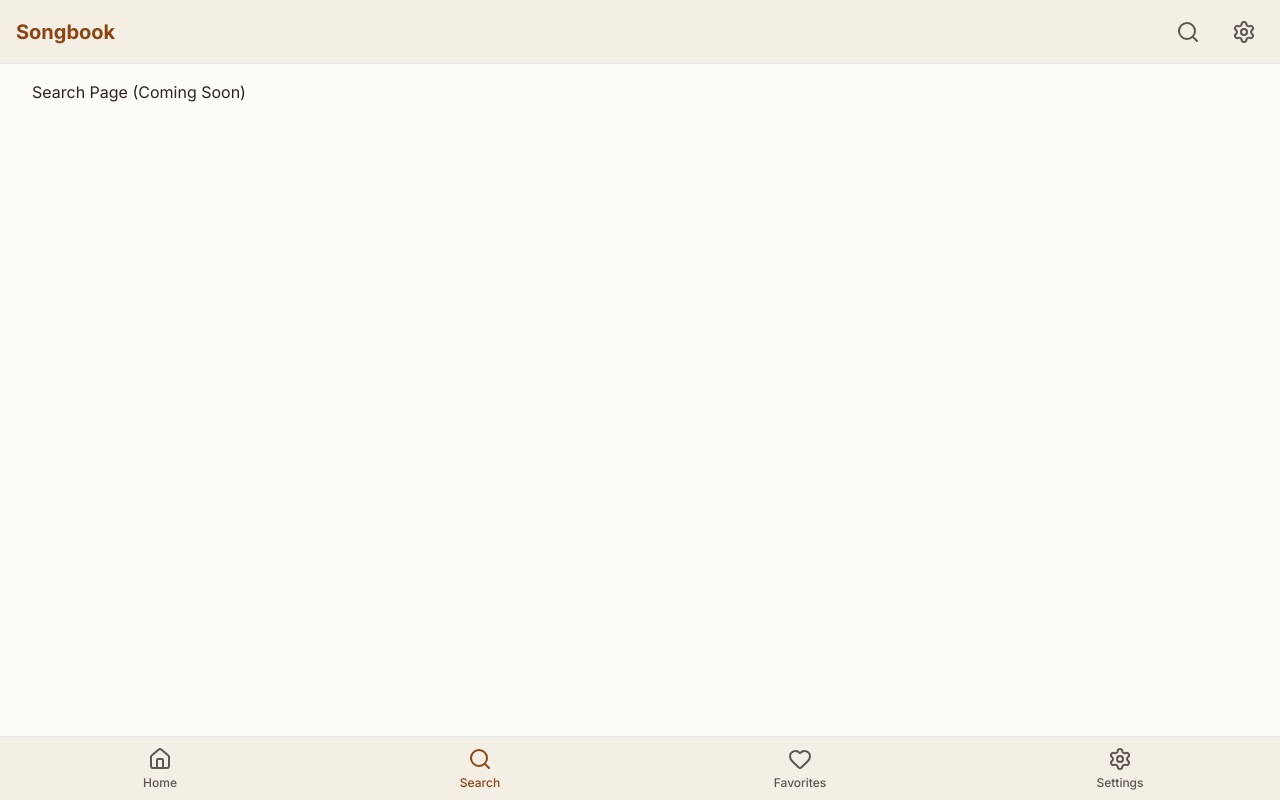
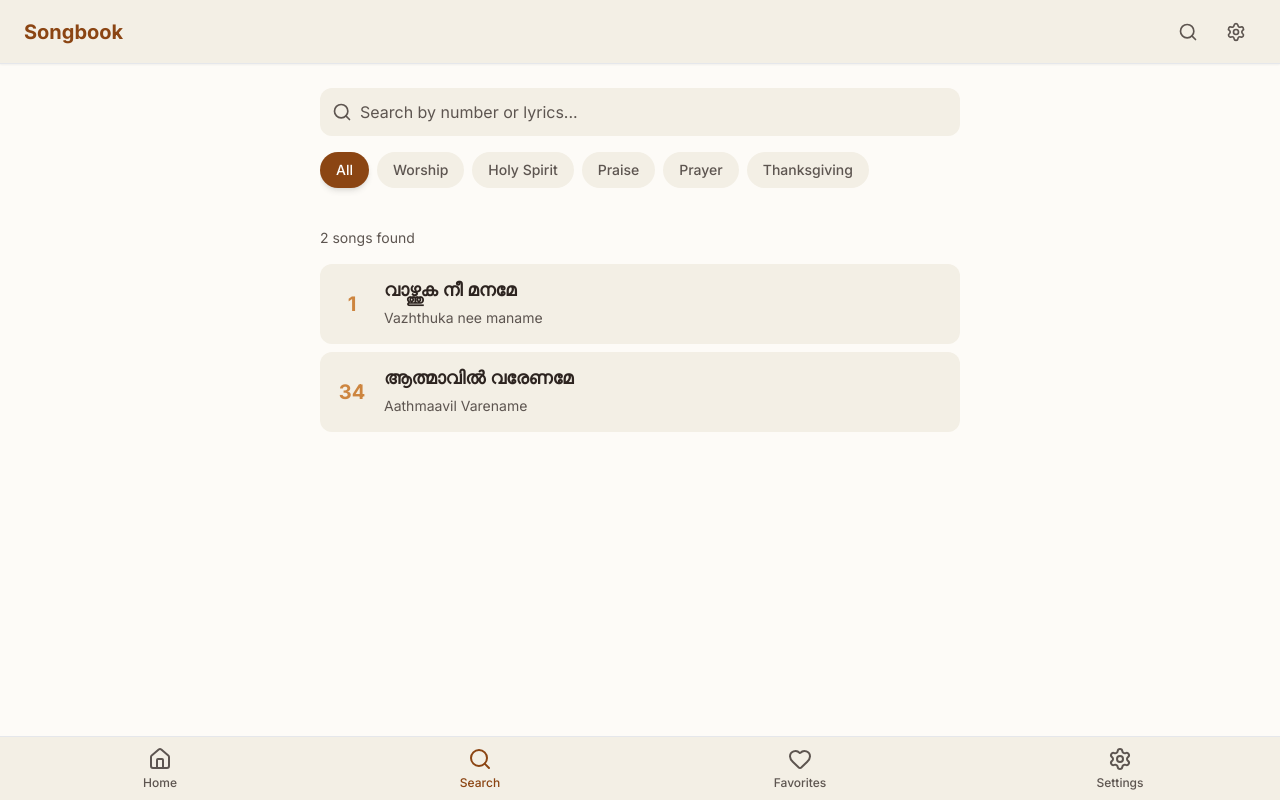
Before and after one commit to brianroyee/PWAsongbook, a React (Vite) app: page /search in a window 1280 px wide. Built offline with nearby package versions, Linux system fonts and the light colour scheme.

Commit message:
feat: add initial application structure, routing, theming, and song search

```diff
--- a/src/App.tsx
+++ b/src/App.tsx
@@ -2,6 +2,7 @@ import { useEffect } from 'react';
 import { BrowserRouter, Routes, Route } from 'react-router-dom';
 import { AppShell } from './components/layout/AppShell';
 import { Home } from './pages/Home';
+import { Search } from './pages/Search';
 import { SongView } from './components/features/SongView';
 import { SettingsPanel } from './components/features/SettingsPanel';
 import { Favorites } from './pages/Favorites';
@@ -22,7 +23,7 @@ function App() {
         <Route path="/" element={<AppShell />}>
           <Route index element={<Home />} />
           <Route path="song/:id" element={<SongView />} />
-          <Route path="search" element={<div className="p-4">Search Page (Coming Soon)</div>} />
+          <Route path="search" element={<Search />} />
           <Route path="favorites" element={<Favorites />} />
           <Route path="settings" element={<SettingsPanel />} />
         </Route>
--- a/src/components/features/SongView.tsx
+++ b/src/components/features/SongView.tsx
@@ -7,7 +7,7 @@ export const SongView = () => {
   const { id } = useParams();
   const navigate = useNavigate();
   const song = getSongById(Number(id));
-  const { fontSize, languageMode, setLanguageMode, favorites, toggleFavorite } = useAppStore();
+  const { fontSize, languageMode, favorites, toggleFavorite } = useAppStore();
 
   if (!song) return <div className="p-4 text-center">Song not found</div>;
 
@@ -18,12 +18,6 @@ export const SongView = () => {
   const showMal = languageMode === 'malayalam' || languageMode === 'both';
   const showEng = languageMode === 'manglish' || languageMode === 'both';
 
-  const cycleLanguage = () => {
-    if (languageMode === 'malayalam') setLanguageMode('both');
-    else if (languageMode === 'both') setLanguageMode('manglish');
-    else setLanguageMode('malayalam');
-  };
-
   return (
     <div className="pb-20 animate-in fade-in duration-300">
       {/* Custom Header for Song View - Overrides default header */}
@@ -32,17 +26,9 @@ export const SongView = () => {
           <ArrowLeft className="w-6 h-6 text-text-primary" />
         </button>
         <span className="font-bold text-lg text-text-primary">#{song.number}</span>
-        <div className="flex gap-2">
-          <button
-            onClick={cycleLanguage}
-            className="px-3 py-1 font-bold text-xs border border-accent-primary text-accent-primary rounded-full hover:bg-accent-primary hover:text-white transition-colors"
-          >
-            {languageMode === 'malayalam' ? 'MAL' : languageMode === 'manglish' ? 'ENG' : 'BOTH'}
-          </button>
-          <button onClick={() => toggleFavorite(song.id)} className="p-2 hover:bg-bg-secondary rounded-full transition-colors">
-            <Heart className={`w-6 h-6 transition-colors ${isFavorite ? 'fill-status-error text-status-error' : 'text-text-secondary'}`} />
-          </button>
-        </div>
+        <button onClick={() => toggleFavorite(song.id)} className="p-2 hover:bg-bg-secondary rounded-full transition-colors">
+          <Heart className={`w-6 h-6 transition-colors ${isFavorite ? 'fill-status-error text-status-error' : 'text-text-secondary'}`} />
+        </button>
       </div>
 
       <div className="mt-4 px-2 max-w-md mx-auto">
@@ -59,18 +45,18 @@ export const SongView = () => {
 
         <div className={`space-y-8 ${currentSize} leading-relaxed`}>
           {song.chorus && (
-            <div className="bg-bg-secondary/50 p-6 rounded-2xl border border-transparent dark:border-white/5">
-              <span className="text-xs text-accent-secondary font-bold uppercase tracking-wider mb-2 block">Chorus</span>
-              {showMal && <p className="font-malayalam font-bold mb-3 text-text-primary">{song.chorus.mal}</p>}
-              {showEng && <p className="font-english text-text-secondary opacity-90">{song.chorus.eng}</p>}
+            <div className="px-2">
+              <span className="text-xs text-accent-primary font-bold uppercase tracking-wider mb-2 block">Chorus</span>
+              {showMal && <p className="font-malayalam mb-2 text-text-primary whitespace-pre-line">{song.chorus.mal}</p>}
+              {showEng && <p className="font-english text-text-secondary opacity-80 whitespace-pre-line">{song.chorus.eng}</p>}
             </div>
           )}
 
           {song.verses.map((verse, idx) => (
             <div key={idx} className="px-2">
               <span className="text-xs text-text-secondary mb-2 block font-medium opacity-60">Verse {idx + 1}</span>
-              {showMal && <p className="font-malayalam mb-3 text-text-primary">{verse.mal}</p>}
-              {showEng && <p className="font-english text-text-secondary opacity-90">{verse.eng}</p>}
+              {showMal && <p className="font-malayalam mb-2 text-text-primary whitespace-pre-line">{verse.mal}</p>}
+              {showEng && <p className="font-english text-text-secondary opacity-80 whitespace-pre-line">{verse.eng}</p>}
             </div>
           ))}
         </div>
--- a/src/components/layout/AppShell.tsx
+++ b/src/components/layout/AppShell.tsx
@@ -9,7 +9,7 @@ export const AppShell = () => {
   return (
     <div className="min-h-screen bg-bg-primary text-text-primary flex flex-col">
       <Header />
-      <main className="flex-1 pt-16 pb-20 px-4 overflow-y-auto">
+      <main className="flex-1 pt-20 pb-24 px-4 max-w-2xl mx-auto w-full overflow-y-auto">
         <Outlet />
       </main>
       <BottomNav />
--- a/src/components/layout/Header.tsx
+++ b/src/components/layout/Header.tsx
@@ -3,16 +3,16 @@ import { Link } from 'react-router-dom';
 
 export const Header = () => {
   return (
-    <header className="fixed top-0 left-0 right-0 h-16 bg-bg-secondary border-b border-gray-200 dark:border-gray-800 flex items-center justify-between px-4 z-50">
+    <header className="fixed top-0 left-0 right-0 h-16 bg-bg-secondary border-b border-gray-200 dark:border-gray-800 flex items-center justify-between px-6 z-50 shadow-sm">
       <Link to="/" className="text-xl font-bold text-accent-primary font-english">
         Songbook
       </Link>
-      <div className="flex items-center gap-4">
-        <Link to="/search" className="p-2 rounded-full hover:bg-bg-primary transition-colors">
-          <Search className="w-6 h-6 text-text-secondary" />
+      <div className="flex items-center gap-2">
+        <Link to="/search" className="p-2.5 rounded-full hover:bg-bg-primary transition-colors" aria-label="Search">
+          <Search className="w-5 h-5 text-text-secondary" />
         </Link>
-        <Link to="/settings" className="p-2 rounded-full hover:bg-bg-primary transition-colors">
-          <Settings className="w-6 h-6 text-text-secondary" />
+        <Link to="/settings" className="p-2.5 rounded-full hover:bg-bg-primary transition-colors" aria-label="Settings">
+          <Settings className="w-5 h-5 text-text-secondary" />
         </Link>
       </div>
     </header>
--- a/src/data/songs.json
+++ b/src/data/songs.json
@@ -2,17 +2,41 @@
   {
     "id": 1,
     "number": "1",
-    "title_mal": "എല്ലാർക്കും നന്മകൾ",
-    "title_eng": "Ellarkkum Nanmakal",
+    "title_mal": "വാഴ്ത്തുക നീ മനമേ",
+    "title_eng": "Vazhthuka nee maname",
     "category": "Worship",
+    "chorus": {
+      "mal": "വാഴ്ത്തുക നീ മനമേ- എൻ പരനേ-\nവാഴ്ത്തുക നീ മനമേ-",
+      "eng": "Vazhthuka nee maname – en parane\nVazhthuka nee maname"
+    },
     "verses": [
       {
-        "mal": "എല്ലാർക്കും നന്മകൾ ചെയ്യുന്നവൻ\nഎല്ലാർക്കും നന്മകൾ ചെയ്യുന്നവൻ",
-        "eng": "Ellarkkum nanmakal cheyyunnavan\nEllarkkum nanmakal cheyyunnavan"
+        "mal": "വാഴ്ത്തുക തൻ ശുദ്ധനാമത്തെ പേർത്തു\nപർത്ഥിവൻ തന്നുപകാരത്തെയോർത്തു",
+        "eng": "Vazhthuka than sudha namathe perthu\nparthivan thannupakarathe orthu"
       },
       {
-        "mal": "നല്ലവൻ യേശു പരൻ - അതി\nനല്ലവൻ യേശു പരൻ",
-        "eng": "Nallavan yeshu paran - athi\nNallavan yeshu paran"
+        "mal": "നിന്നകൃത്യം പരനൊക്കെയും പോക്കി\nതിണ്ണമായ് രോഗങ്ങൾ നീക്കി നന്നാക്കി",
+        "eng": "Ninnakruthyam paranokeyum pokki\nthinnamai rogangal neeki nannakki"
+      },
+      {
+        "mal": "നന്മയാൽ വായ്കവൻ തൃപ്തിയെ തന്നു\nനവ്യമാക്കുന്നു നിൻ യൗവ്വനമിന്നു",
+        "eng": "Nanmayal vaaikavan thrupthiye thannu\nnavyamakkunnu nin yauvanaminnu"
+      },
+      {
+        "mal": "മക്കളിൽ കാരുണ്യം താതനെന്നോണം\nഭക്തരിൽ വാത്സല്ല്യവാനവൻ നൂനം",
+        "eng": "Makkalil karunnyam thathanennonam\nbhaktharil valsallya vanavan nunam"
+      },
+      {
+        "mal": "പുല്ലിനു തുല്ല്യമീ ജീവിതം വയലിൽ\nപൂവെന്ന പോലയ്യോ പോകുന്നു തുലവിൽ",
+        "eng": "Pullinu thullyamee jeevitham vayalil\npuvenna'polithu pokunnu thulakil"
+      },
+      {
+        "mal": "തൻ നിയമങ്ങളെ കാത്തിടുന്നോർക്കും\nതന്നുടെ ദാസർക്കും താൻ ദയ കാട്ടും",
+        "eng": "Than neeyamangale kaathidunnorkum\nthannude dhasarkum thaan daya kaakkum"
+      },
+      {
+        "mal": "നിത്യ രാജാവിവൻ ഓക്കുകിൽ സർവ്വ\nസൃഷ്ടികളും സ്തുതിക്കുന്ന യഹോവ",
+        "eng": "Nithya rajavivanorkukil sarva\nshrishtikalum sthuthikunna yehova"
       }
     ]
   },
--- a/src/index.css
+++ b/src/index.css
@@ -37,3 +37,12 @@
 .font-english {
   font-family: "Inter", sans-serif;
 }
+
+.scrollbar-hide::-webkit-scrollbar {
+  display: none;
+}
+
+.scrollbar-hide {
+  -ms-overflow-style: none;
+  scrollbar-width: none;
+}
--- /dev/null
+++ b/src/pages/Search.tsx
@@ -0,0 +1,69 @@
+import { useState } from 'react';
+import { SongList } from '../components/features/SongList';
+import { useAppStore } from '../store/useAppStore';
+import { Search as SearchIcon } from 'lucide-react';
+
+const categories = ['All', 'Worship', 'Holy Spirit', 'Praise', 'Prayer', 'Thanksgiving'];
+
+export const Search = () => {
+  const { songs } = useAppStore();
+  const [query, setQuery] = useState('');
+  const [selectedCategory, setSelectedCategory] = useState('All');
+
+  const filteredSongs = songs.filter((song) => {
+    const matchesQuery =
+      query === '' ||
+      song.number.toLowerCase().includes(query.toLowerCase()) ||
+      song.title_mal.includes(query) ||
+      song.title_eng.toLowerCase().includes(query.toLowerCase()) ||
+      song.verses.some(
+        (v) =>
+          v.mal.includes(query) ||
+          v.eng.toLowerCase().includes(query.toLowerCase())
+      );
+
+    const matchesCategory =
+      selectedCategory === 'All' || song.category === selectedCategory;
+
+    return matchesQuery && matchesCategory;
+  });
+
+  return (
+    <div className="space-y-4">
+      <div className="sticky top-0 bg-bg-primary pt-2 pb-4 space-y-4 z-10">
+        <div className="relative">
+          <SearchIcon className="absolute left-3 top-1/2 -translate-y-1/2 w-5 h-5 text-text-secondary" />
+          <input
+            type="text"
+            placeholder="Search by number or lyrics..."
+            className="w-full bg-bg-secondary pl-10 pr-4 py-3 rounded-xl border-none focus:ring-2 focus:ring-accent-primary outline-none transition-shadow text-text-primary placeholder:text-text-secondary"
+            value={query}
+            onChange={(e) => setQuery(e.target.value)}
+          />
+        </div>
+
+        <div className="flex gap-2 overflow-x-auto pb-2 scrollbar-hide">
+          {categories.map((category) => (
+            <button
+              key={category}
+              onClick={() => setSelectedCategory(category)}
+              className={`px-4 py-2 rounded-full font-medium text-sm whitespace-nowrap transition-all ${
+                selectedCategory === category
+                  ? 'bg-accent-primary text-white shadow-md'
+                  : 'bg-bg-secondary text-text-secondary hover:bg-accent-primary/10'
+              }`}
+            >
+              {category}
+            </button>
+          ))}
+        </div>
+      </div>
+
+      <div className="text-sm text-text-secondary mb-2">
+        {filteredSongs.length} song{filteredSongs.length !== 1 ? 's' : ''} found
+      </div>
+
+      <SongList songs={filteredSongs} />
+    </div>
+  );
+};
```
